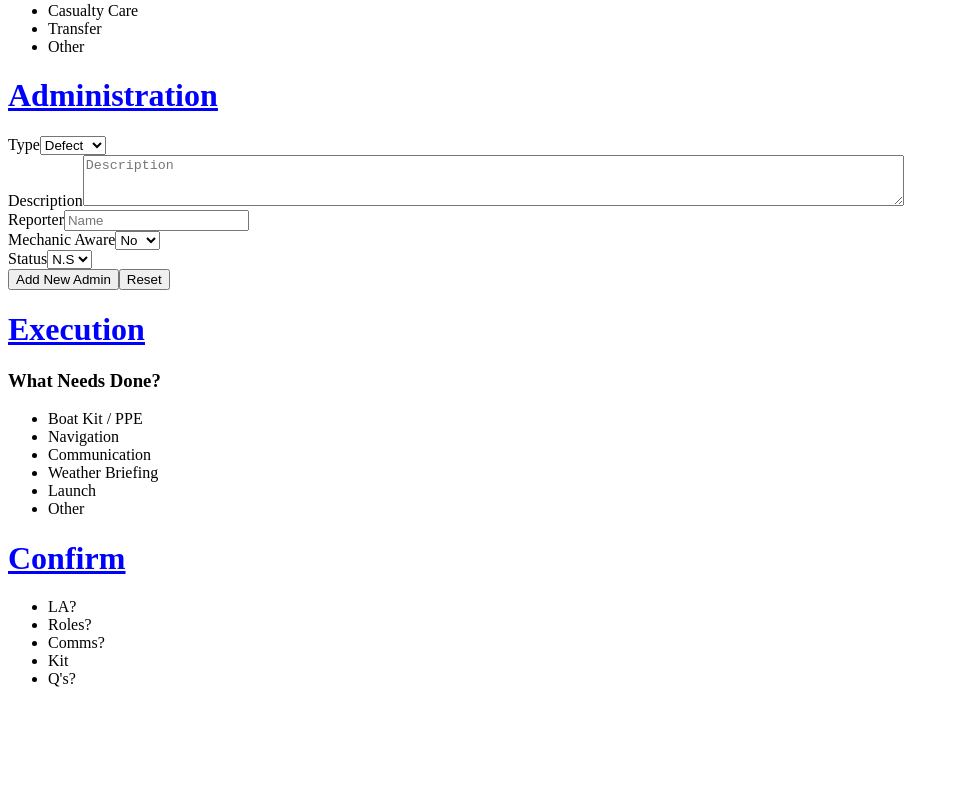
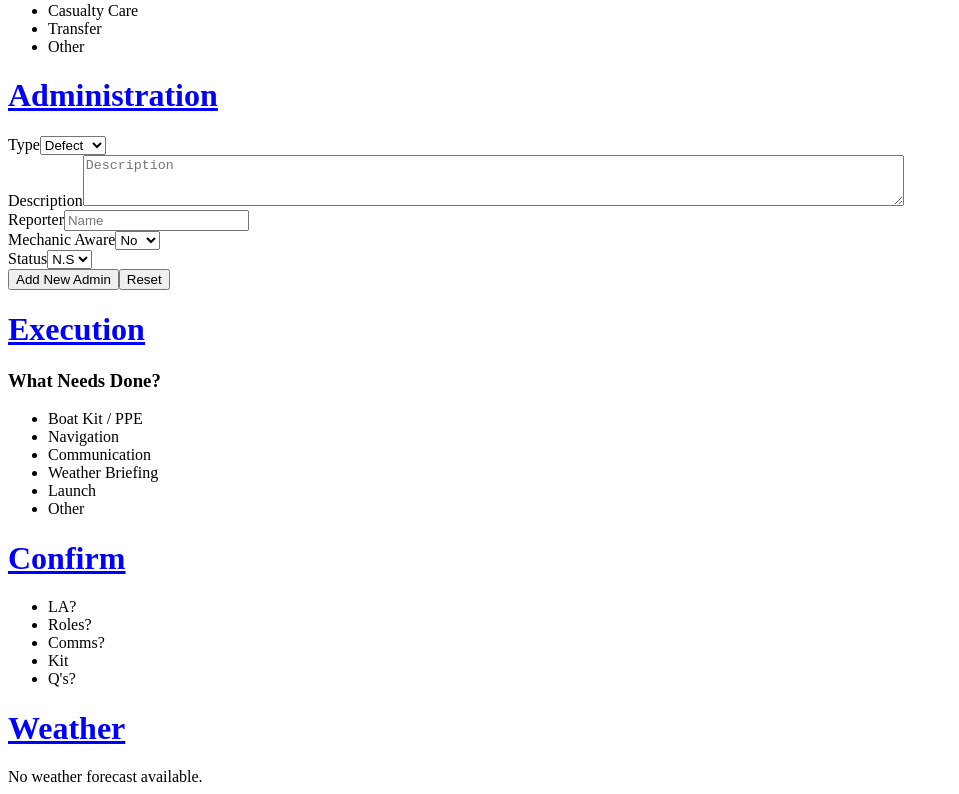
Before and after one commit to ngfgrant/smeac-js, a React (Create React App) app in the folder frontend/: page / in a window 1280 px wide. Shown: the part 579-1373 px from the top of the page, without its empty margins (0-959 px from the left). Before the commit the page ends 1283 px from the top, so only its background shows below. Built offline with nearby package versions, Linux system fonts and the light colour scheme; no server answers.

Commit message:
Add weather component

```diff
--- /dev/null
+++ b/frontend/src/api/apiService.js
@@ -0,0 +1,5 @@
+import axios from "axios";
+
+export default axios.create({
+  baseURL: "http://localhost:3000/"
+});
--- a/frontend/src/components/App.js
+++ b/frontend/src/components/App.js
@@ -1,6 +1,7 @@
 import React from "react";
 import Clock from "./Clock";
 import Smeac from "./smeac/Smeac";
+import Weather from "./weather/Weather";
 
 class App extends React.Component {
   render() {
@@ -17,6 +18,10 @@ class App extends React.Component {
         <div>
           <Smeac />
         </div>
+
+        <div>
+          <Weather inshoreStation="Rattray Head to Berwick upon Tweed" />
+        </div>
       </div>
     );
   }
--- /dev/null
+++ b/frontend/src/components/weather/Weather.js
@@ -0,0 +1,56 @@
+import React from "react";
+import api from "../../api/apiService";
+
+class Weather extends React.Component {
+  inshoreWeatherForecast = async () => {
+    const res = await api.get("weather/");
+    return res.data;
+  };
+
+  constructor(props) {
+    super(props);
+    this.state = { inshoreWeather: null };
+  }
+
+  async componentDidMount() {
+    const forecast = await this.inshoreWeatherForecast();
+    this.setState({ inshoreWeather: forecast });
+  }
+
+  render() {
+    let result;
+
+    if (this.state.inshoreWeather) {
+      const station = this.state.inshoreWeather.rpt.b.bk.filter(
+        station => station.h === this.props.inshoreStation
+      )[0];
+
+      result = (
+        <div key={station.id}>
+          <h3>{station.h}</h3>
+          <p>
+            Sea: {station.f.ss}
+            <br />
+            Wind: {station.f.w}
+            <br />
+            Weather: {station.f.wt}
+            <br />
+            Visability: {station.f.v}
+            <br />
+          </p>
+        </div>
+      );
+    } else {
+      result = "No weather forecast available.";
+    }
+
+    return (
+      <div>
+        <h1>Weather</h1>
+        {result}
+      </div>
+    );
+  }
+}
+
+export default Weather;
```
